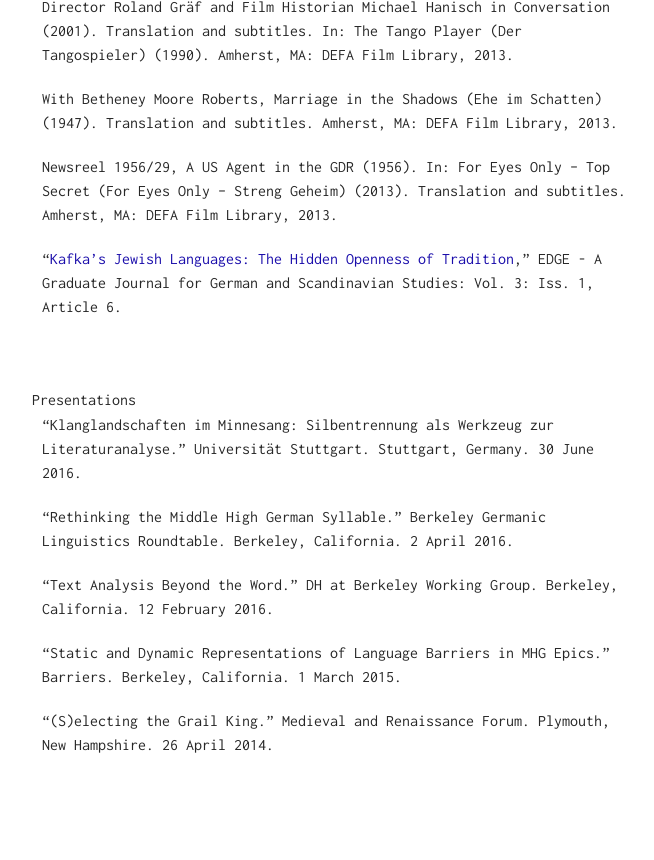
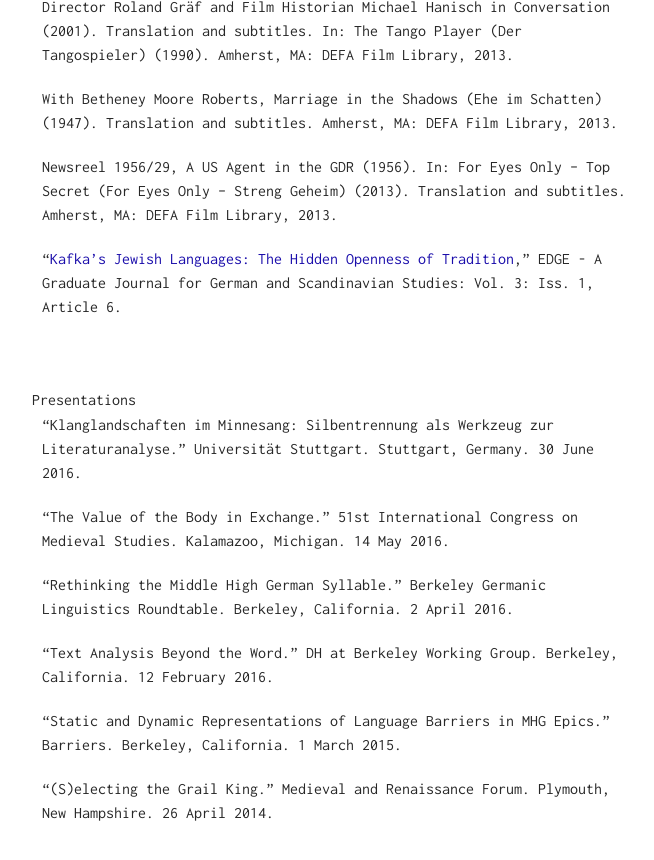
Before and after one commit to henchc/henchc.github.io, a Jekyll site: the page built from cv/index.md, in a window 1280 px wide and 900 px high, scrolled down 3406 px. Shown: the top 860 px of the window, without its empty margins (308-962 px from the left). Built offline with Jekyll 4.4.1, drawn with Linux system fonts in a browser that asks for light colours; before the commit the page ends 4238 px from its top, so only the background shows below that.

Commit message:
added pres

```diff
--- a/cv/index.md
+++ b/cv/index.md
@@ -157,6 +157,8 @@ Streng Geheim) (2013). Translation and subtitles. Amherst, MA: DEFA Film Library
 
 - "Klanglandschaften im Minnesang: Silbentrennung als Werkzeug zur Literaturanalyse." Universität Stuttgart. Stuttgart, Germany. 30 June 2016.
 
+- "The Value of the Body in Exchange." 51st International Congress on Medieval Studies. Kalamazoo, Michigan. 14 May 2016.
+
 - "Rethinking the Middle High German Syllable." Berkeley Germanic Linguistics Roundtable. Berkeley, California. 2 April 2016.
 
 - "Text Analysis Beyond the Word." DH at Berkeley Working Group. Berkeley, California. 12 February 2016.
```
